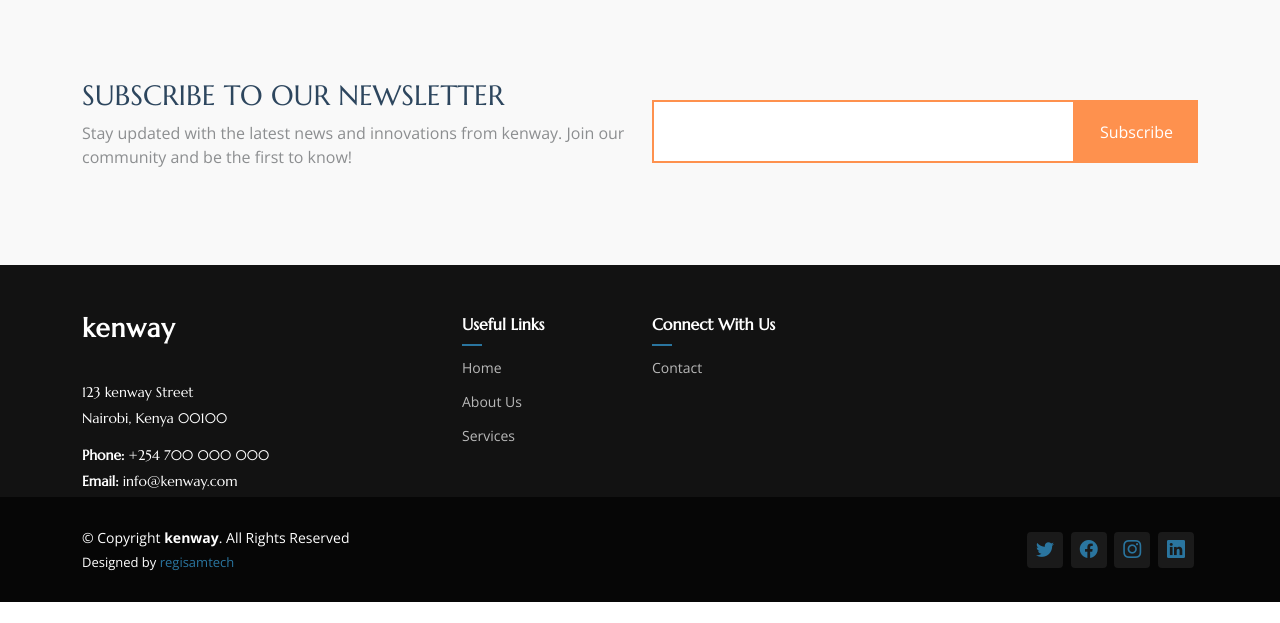
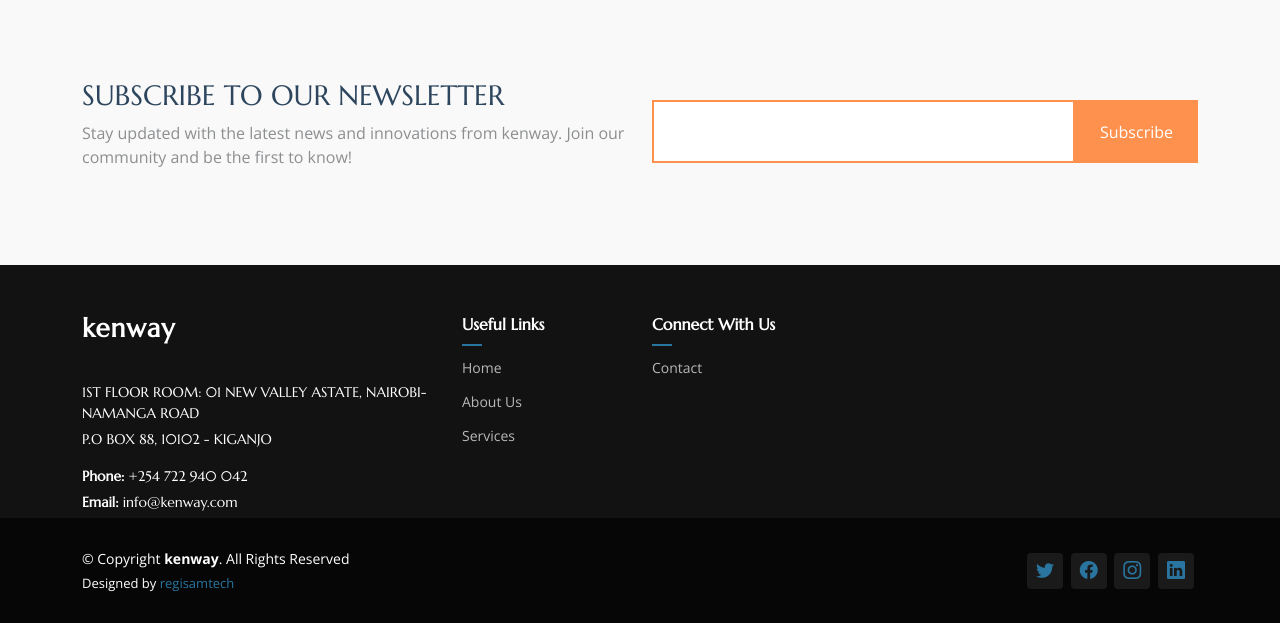
Before and after one commit to ngumikageche/kenway-op, a Flask app: page /about in a window 1280 px wide. Shown: the part 872-1495 px from the top of the page. Before the commit the page ends 1474 px from the top, so only its background shows below. Run offline with Flask 3, Linux system fonts and the light colour scheme; some libraries are stand-ins or nearby versions.

Commit message:
some forgot eggs

```diff
--- a/templates/base.html
+++ b/templates/base.html
@@ -135,9 +135,9 @@
               <span class="sitename">kenway</span>
             </a>
             <div class="footer-contact pt-3">
-              <p>123 kenway Street</p>
-              <p>Nairobi, Kenya 00100</p>
-              <p class="mt-3"><strong>Phone:</strong> <span>+254 700 000 000</span></p>
+              <p>1ST FLOOR ROOM: 01 NEW VALLEY ASTATE, NAIROBI-NAMANGA ROAD</p>
+              <p>P.O BOX 88, 10102 - KIGANJO</p>
+              <p class="mt-3"><strong>Phone:</strong> <span>+254 722 940 042</span></p>
               <p><strong>Email:</strong> <span>info@kenway.com</span></p>
             </div>
           </div>
```
